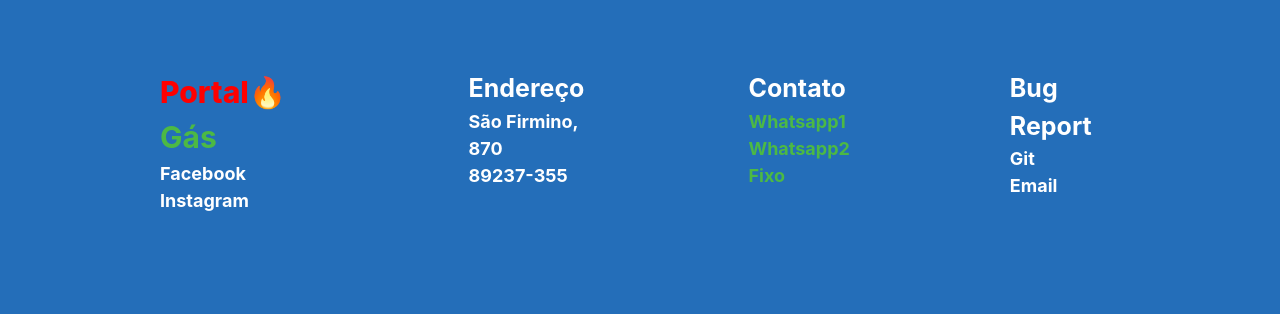
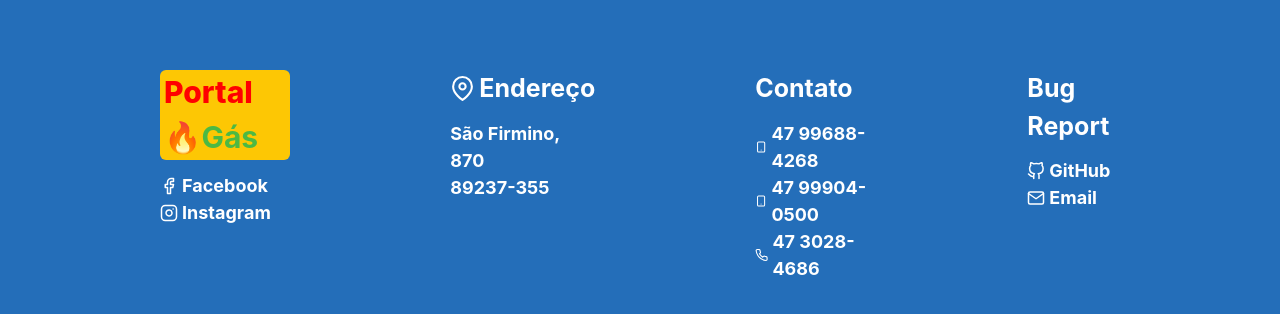
Before and after one commit to GadonskiLuc/portal-gas-site, a React (Create React App) app: page / in a window 1280 px wide. Shown: the part 2138-2452 px from the top of the page. Built offline with nearby package versions, Linux system fonts and the light colour scheme; what tailwindcss-no-scrollbar would draw is missing.

Commit message:
contact footer updated

```diff
--- a/src/components/Header.tsx
+++ b/src/components/Header.tsx
@@ -7,7 +7,7 @@ export default function Header() {
   return (
     <div className="z-50 flex flex-row flex-wrap space-x-4 items-center justify-center w-full h-10 text-white bg-portal-blue shadow-md">
       <div className="absolute top-1 left-5">
-        <p className="text-red font-extrabold text-[20px]">Portal🔥<span className="text-portal-green">Gás</span></p>
+        <p className="text-red font-extrabold text-[20px] bg-portal-yellow rounded-md px-1">Portal🔥<span className="text-portal-green">Gás</span></p>
       </div>
       <div className="flex flex-row space-x-4 items-center justify-center font-bold text-lg">
             <a onClick={() => GoTo('home')} className="cursor-pointer transition ease-in-out hover:opacity-75 delay-80 hover:-translate-y-1">Home</a>
--- a/src/containers/Contact.tsx
+++ b/src/containers/Contact.tsx
@@ -1,28 +1,51 @@
+import { FiFacebook, FiInstagram, FiPhone, FiSmartphone, FiMapPin, FiGithub, FiMail } from "react-icons/fi";
+
 export default function Contact(){
     return(
         <div id='contact' className="flex flex-row justify-center items-start font-bold text-[18px] text-white bg-portal-blue h-[50vh] p-20">
             <div className="flex flex-col px-20">
-                <p className="text-[30px] text-portal-green">
-                    <span className="text-red font-extrabold">Portal</span>🔥Gás
+                <p className="text-[30px] text-portal-green bg-portal-yellow px-1 mb-3 rounded-md">
+                    <span className="text-red font-extrabold ">Portal</span>🔥Gás
                 </p>
-                <a href="#">Facebook</a>
-                <a href="#">Instagram</a>
+                <a className="flex flex-row items-center transition ease-in-out hover:-translate-y-1"
+                href="https://www.facebook.com/profile.php?id=61557651803108" target="_blank">
+                    <FiFacebook className="mr-1"/>Facebook
+                </a>
+                <a href="" className="flex flex-row items-center transition ease-in-out hover:-translate-y-1">
+                    <FiInstagram className="mr-1"/>Instagram
+                </a>
             </div>
             <div className="flex flex-col px-20 ">
-                <p className="text-[25px]">Endereço</p>
-                <p>São Firmino, 870</p>
+                <p className="flex flex-row items-center text-[25px] mb-3">
+                    <FiMapPin className="mr-1"/>Endereço
+                </p>
+                <p className="flex flex-row">
+                    São Firmino, 870
+                </p>
                 <p>89237-355</p>
             </div>
-            <div className="flex flex-col px-20 text-portal-green">
-                <p className="text-white text-[25px]">Contato</p>
-                <p>Whatsapp1</p>
-                <p>Whatsapp2</p>
-                <p>Fixo</p>
+            <div className="flex flex-col px-20">
+                <p className="text-[25px] mb-3">Contato</p>
+                <p className="flex flex-row items-center">
+                    <FiSmartphone className="mr-1"/>47 99688-4268
+                </p>
+                <p className="flex flex-row items-center">
+                    <FiSmartphone className="mr-1"/>47 99904-0500
+                </p>
+                <p className="flex flex-row items-center">
+                    <FiPhone className="mr-1"/>47 3028-4686
+                </p>
             </div>
             <div className="flex flex-col px-20 ">
-                <p className="text-[25px]">Bug Report</p>
-                <a href="#">Git</a>
-                <a href="#">Email</a>
+                <p className="text-[25px] mb-3">Bug Report</p>
+                <a className="flex flex-row items-center transition ease-in-out hover:-translate-y-1"
+                href="https://github.com/GadonskiLuc/portal-gas-site" target="_blank">
+                    <FiGithub className="mr-1"/> GitHub
+                </a>
+                <a className="flex flex-row items-center transition ease-in-out hover:-translate-y-1"
+                href="mailto:lucasmotta-2011@hotmail.com?subject=Bug Report do PortalGas">
+                    <FiMail className="mr-1"/>Email
+                </a>
             </div>
         </div>
     )
```
